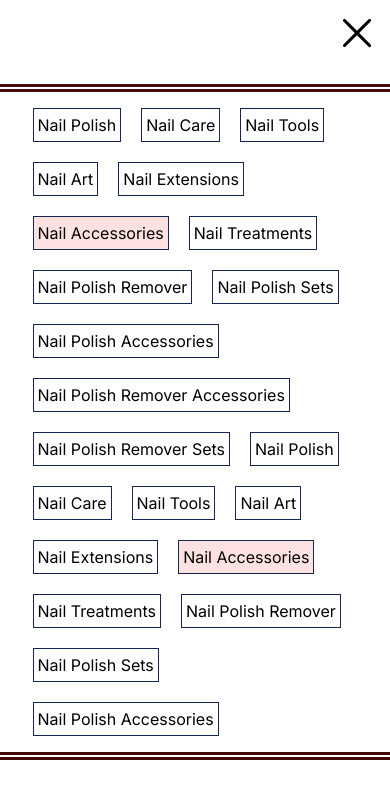
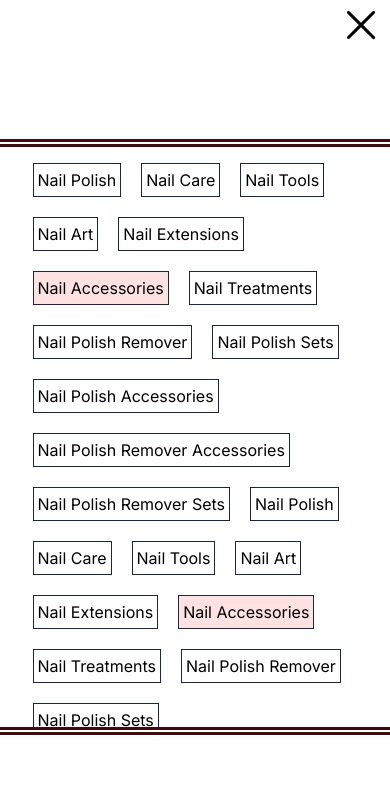
Before and after one commit to ledminh/my-favorite-shop, a Next.js app: page /shop/nail-accessories in a window 390 px wide. Both pictures are taken after a click on the button "CHANGE CATEGORY". Shown: the top 798 px of the page. Built offline with nearby package versions, Linux system fonts and the light colour scheme.

Commit message:
Fix ui on mobile screen

```diff
--- a/src/app/(content_pages)/shop/[cat_slug]/page.tsx
+++ b/src/app/(content_pages)/shop/[cat_slug]/page.tsx
@@ -16,17 +16,38 @@ export default function ShopCategoryPage({ params }: Props) {
 
   return (
     <>
+      {/* HEADER */}
       <CategoryMenuWrapper>
         <CategoryMenu currentCategory={currentCategory} />
       </CategoryMenuWrapper>
-      <CategoryName>
+      <CategoryTitle>
         <Banner>
           <BannerContent>
             <H2>{currentCategory.name}</H2>
+            <Description>{currentCategory.description}</Description>
           </BannerContent>
         </Banner>
-      </CategoryName>
-      <Description>{currentCategory.description}</Description>
+      </CategoryTitle>
+
+      {/* CONTENT */}
+      <div>
+        <label
+          htmlFor="location"
+          className="block text-sm font-medium leading-6 text-gray-900"
+        >
+          Location
+        </label>
+        <select
+          id="location"
+          name="location"
+          className="mt-2 block w-full rounded-md border-0 py-1.5 pl-3 pr-10 text-gray-900 ring-1 ring-inset ring-gray-300 focus:ring-2 focus:ring-indigo-600 sm:text-sm sm:leading-6"
+          defaultValue="Canada"
+        >
+          <option>United States</option>
+          <option>Canada</option>
+          <option>Mexico</option>
+        </select>
+      </div>
     </>
   );
 }
@@ -39,7 +60,7 @@ const CategoryMenuWrapper: ComponentWithChildren = ({ children }) => {
   return <div className="mt-10 mx-auto">{children}</div>;
 };
 
-const CategoryName: ComponentWithChildren = ({ children }) => {
+const CategoryTitle: ComponentWithChildren = ({ children }) => {
   return <div className="my-10">{children}</div>;
 };
 
--- a/src/components/Header/MenuScreen.tsx
+++ b/src/components/Header/MenuScreen.tsx
@@ -29,12 +29,10 @@ export default function MenuScreen({ isMenuOpen, setIsMenuOpen }: Props) {
     };
 
     window.addEventListener("click", handleClick);
-    window.addEventListener("touchstart", handleClick);
     window.addEventListener("resize", handleClick);
 
     return () => {
       window.removeEventListener("click", handleClick);
-      window.removeEventListener("touchstart", handleClick);
       window.addEventListener("resize", handleClick);
     };
     // eslint-disable-next-line react-hooks/exhaustive-deps
--- a/src/components/Shop/CategoryMenu/CategoryMenuScreen.tsx
+++ b/src/components/Shop/CategoryMenu/CategoryMenuScreen.tsx
@@ -27,7 +27,7 @@ export default function CategoryMenuScreen({
       <CloseButton />
       <Dialog.Panel
         as="div"
-        className="container flex justify-center items-start py-4 overflow-hidden border-y-8 border-red-950 border-double overflow-y-auto w-full h-[80vh]"
+        className="container flex justify-center items-start py-4 overflow-hidden border-y-8 border-red-950 border-double overflow-y-auto w-full h-[calc(80vh-80px)] mt-[30px]"
       >
         <List>
           {categories.map((category) => (
@@ -50,7 +50,7 @@ export default function CategoryMenuScreen({
  */
 const CloseButton = () => {
   return (
-    <button className="absolute top-2 right-2 w-[50px] h-[50px] hover:bg-blue-950/40 hover:text-white rounded-full ">
+    <button className="absolute top-0 right-1 w-[50px] h-[50px] hover:bg-blue-950/40 hover:text-white rounded-full ">
       <CloseIcon />
     </button>
   );
```
